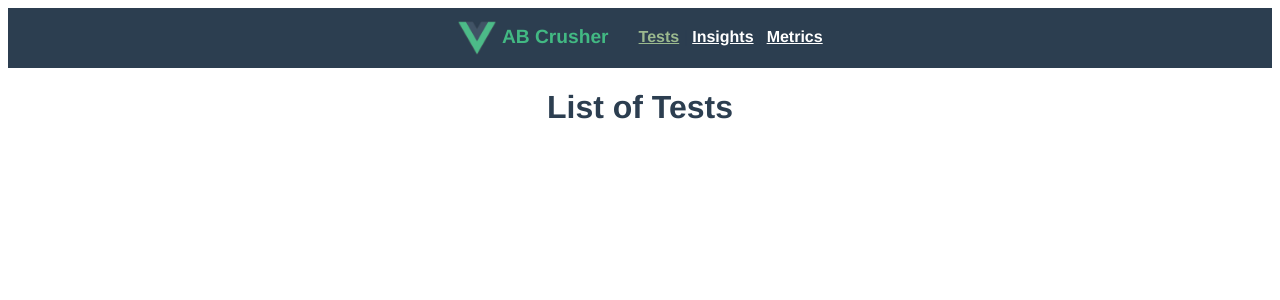
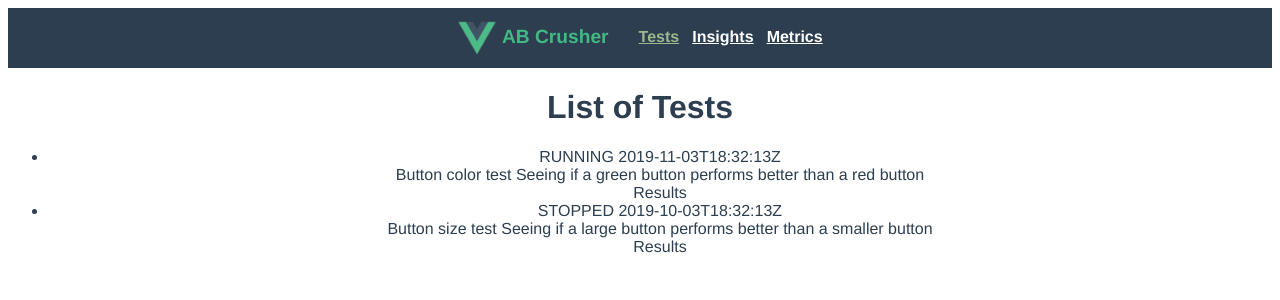
Before and after one commit to jdorn/ab-crusher, a Vue app: page /tests in a window 1280 px wide. Shown: the top 300 px of the page. Built offline with nearby package versions, Linux system fonts and the light colour scheme.

Commit message:
start TestList.vue with hardcoded data

```diff
--- a/src/views/TestList.vue
+++ b/src/views/TestList.vue
@@ -1,5 +1,61 @@
 <template>
   <div class="test-list">
     <h1>List of Tests</h1>
+    <ul class="tests">
+      <li class='test' v-for="test in tests" :value="test.value" :key="test.value">
+        <div class='status'>
+          {{test.status}}
+          {{test.started_at}}
+        </div>
+        <div class='name-and-desc'>
+          {{test.name}}
+          {{test.description}}
+        </div>
+        <div class='groups'>
+
+        </div>
+        <div class='results'>
+          Results
+        </div>
+      </li>
+    </ul>
   </div>
 </template>
+
+<script>
+  export default {
+    name: "TestList.vue",
+    data() {
+      return {
+        tests: [
+          {
+            id: 't-1',
+            name: 'Button color test',
+            status: 'RUNNING',
+            description: 'Seeing if a green button performs better than a red button',
+            hypothesis: "A green button will draw user's attention more and cause click-through to increase",
+            created_at: '2019-11-01T18:32:13Z',
+            updated_at: '2019-11-02T18:32:13Z',
+            started_at: '2019-11-03T18:32:13Z',
+            stopped_at: '2019-11-04T18:32:13Z',
+          },
+          {
+            id: 't-2',
+            name: 'Button size test',
+            status: 'STOPPED',
+            description: 'Seeing if a large button performs better than a smaller button',
+            hypothesis: "A large button will draw a user's attention more and cause click-through to increase",
+            created_at: '2019-10-01T18:32:13Z',
+            updated_at: '2019-10-02T18:32:13Z',
+            started_at: '2019-10-03T18:32:13Z',
+            stopped_at: '2019-10-04T18:32:13Z'
+          }
+        ]
+      }
+    }
+  }
+</script>
+
+<style>
+
+<style>
```
